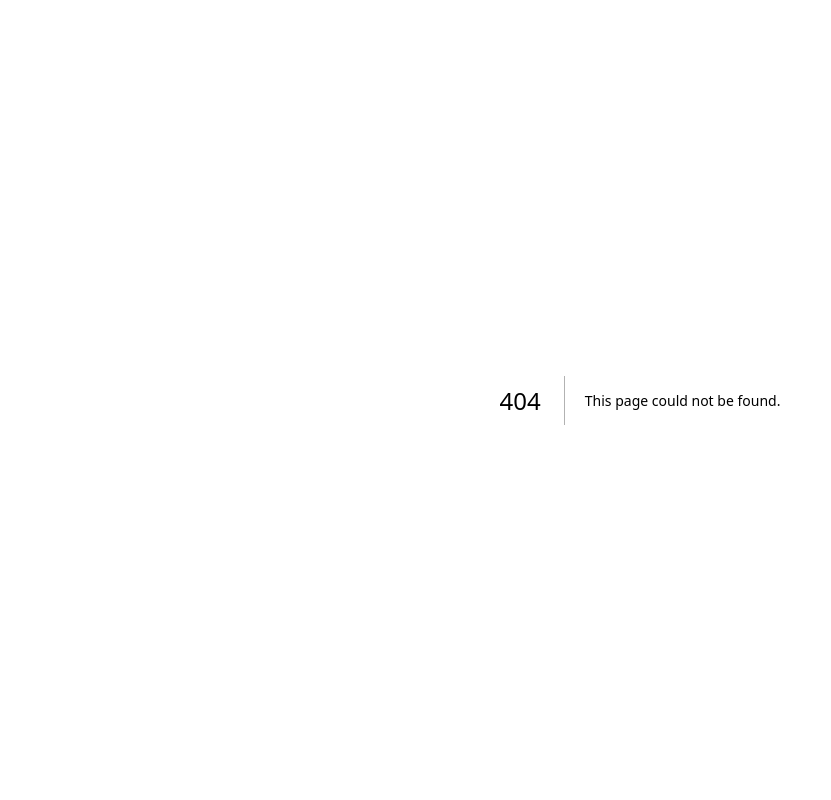
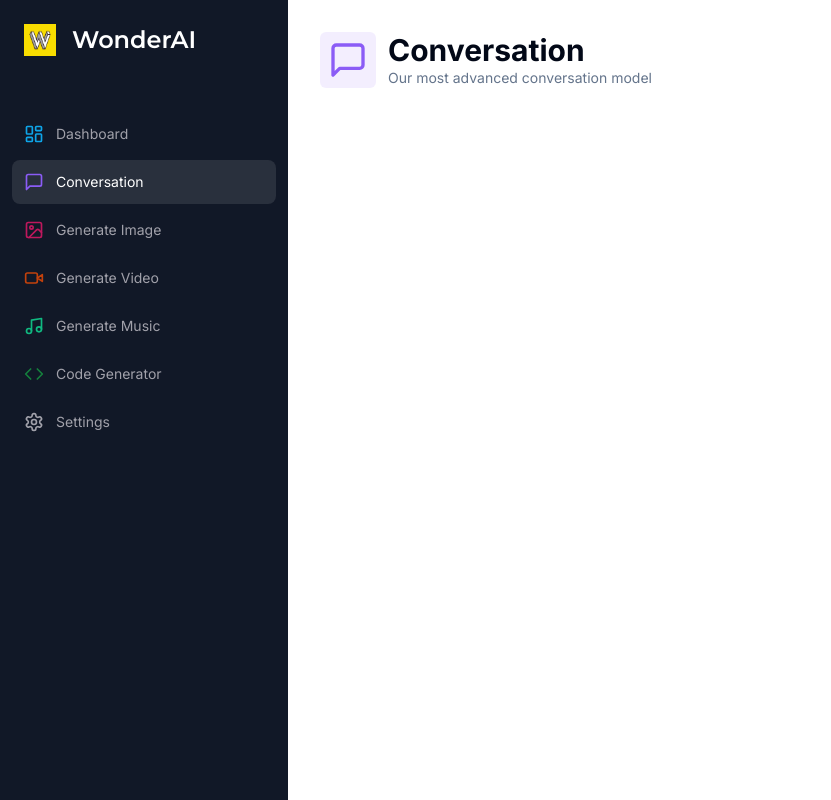
Before and after one commit to patriceandrea/WonderAI, a Next.js app in the folder wonder-ai/: page /conversation in a window 1280 px wide. Before the commit this address had no page. Shown: the whole page, without its empty margins (0-831 px from the left). Built offline with nearby package versions, Linux system fonts and the light colour scheme.

Commit message:
adds a heading for our each Ai generation page

```diff
--- /dev/null
+++ b/wonder-ai/app/(dashboard)/(routes)/conversation/page.tsx
@@ -0,0 +1,15 @@
+import Heading from '@/components/heading';
+import { MessageSquare } from 'lucide-react';
+import React from 'react'
+
+type Props = {}
+
+const ConversationPage = (props: Props) => {
+  return (
+    <div>
+        <Heading title='Conversation' description='Our most advanced conversation model' icon={MessageSquare} iconColor='text-violet-500' bgColor='bg-violet-500/10'/>
+    </div>
+  )
+}
+
+export default ConversationPage;
--- /dev/null
+++ b/wonder-ai/components/heading.tsx
@@ -0,0 +1,35 @@
+import { cn } from "@/lib/utils";
+import { LucideIcon } from "lucide-react";
+import React from "react";
+
+interface HeadingProps {
+  title: string;
+  description: string;
+  icon: LucideIcon;
+  iconColor?: string;
+  bgColor?: string;
+}
+
+const Heading = ({
+  title,
+  description,
+  icon: Icon,
+  iconColor,
+  bgColor,
+}: HeadingProps) => {
+  return (
+      <div className="px-4 lg:px-8 flex items-center gap-x-3 mb-8">
+        <div className={cn("p-2 w-fit rounded-md", bgColor)}>
+          <Icon className={cn("w-10 h-10", iconColor)} />
+        </div>
+        <div>
+          <h2 className="text-3xl font-bold">{title}</h2>
+          <p className="text-sm text-muted-foreground">
+            {description}
+          </p>
+        </div>
+      </div>
+  );
+};
+
+export default Heading;
--- a/wonder-ai/components/sidebar.tsx
+++ b/wonder-ai/components/sidebar.tsx
@@ -25,7 +25,7 @@
   {
     label: "Conversation",
     icon: MessageSquare,
-    href: "/conservation",
+    href: "/conversation",
     color: "text-violet-500",
   },
   {
```
